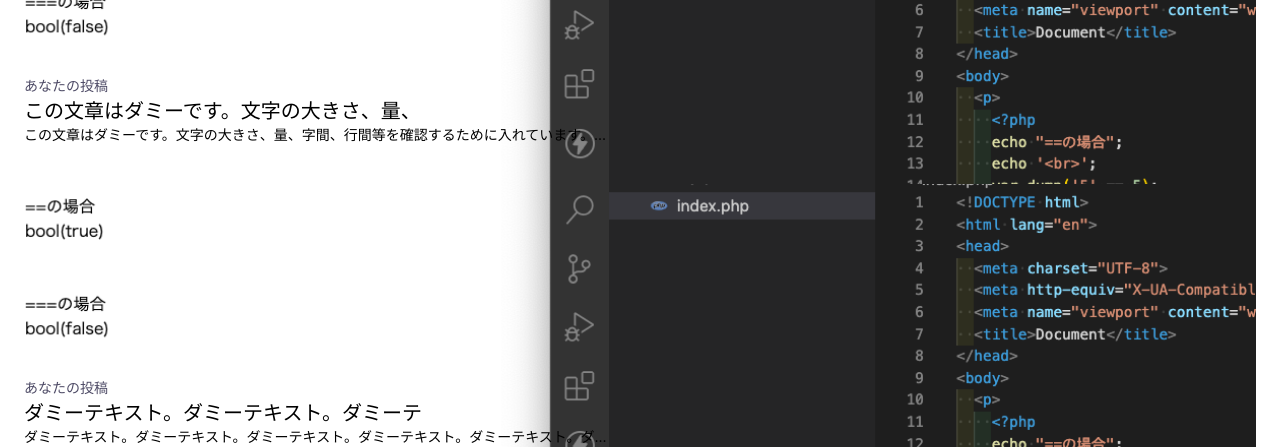
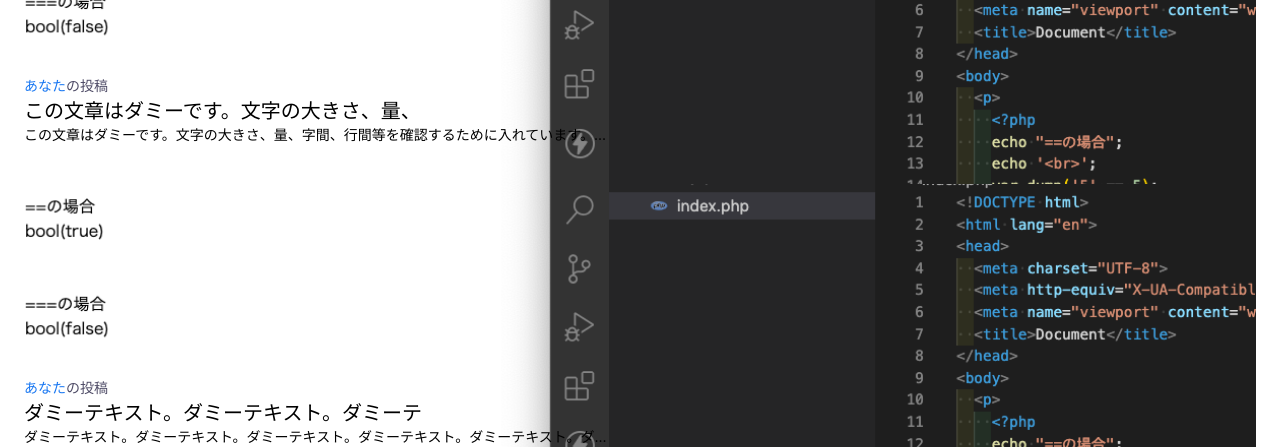
Before and after one commit to ttcksf/code-tips-app, a React (Create React App) app: page /tipslist in a window 1280 px wide. Shown: the part 202-649 px from the top of the page. Built offline with nearby package versions, Linux system fonts and the light colour scheme.

Commit message:
myid style

```diff
--- a/src/screens/TipsList/TipsList.css
+++ b/src/screens/TipsList/TipsList.css
@@ -21,11 +21,10 @@
   padding-top: 5px;
 }
 .tips-auther span {
+  color: var(--lightGray);
 }
-.tips-auther.active {
+.tips-auther .myid {
   color: var(--mainBlue);
-}
-.tips-auther.active span {
 }
 .tips-title {
   font-weight: 500;
--- a/src/screens/TipsList/TipsList.js
+++ b/src/screens/TipsList/TipsList.js
@@ -21,11 +21,11 @@ const TipsList = () => {
                   <img src={tips.img} alt="" />
                 </div>
                 <p className="tips-auther">
-                  <span>
-                    {currentUserId === tips.userId
-                      ? "あなた"
-                      : `ID : ${tips.id} さん`}
-                  </span>
+                  {currentUserId === tips.userId ? (
+                    <span className="myid">あなた</span>
+                  ) : (
+                    <span>ID : {tips.id} さん</span>
+                  )}
                   の投稿
                 </p>
                 <p className="tips-title">{tips.title}</p>
```
